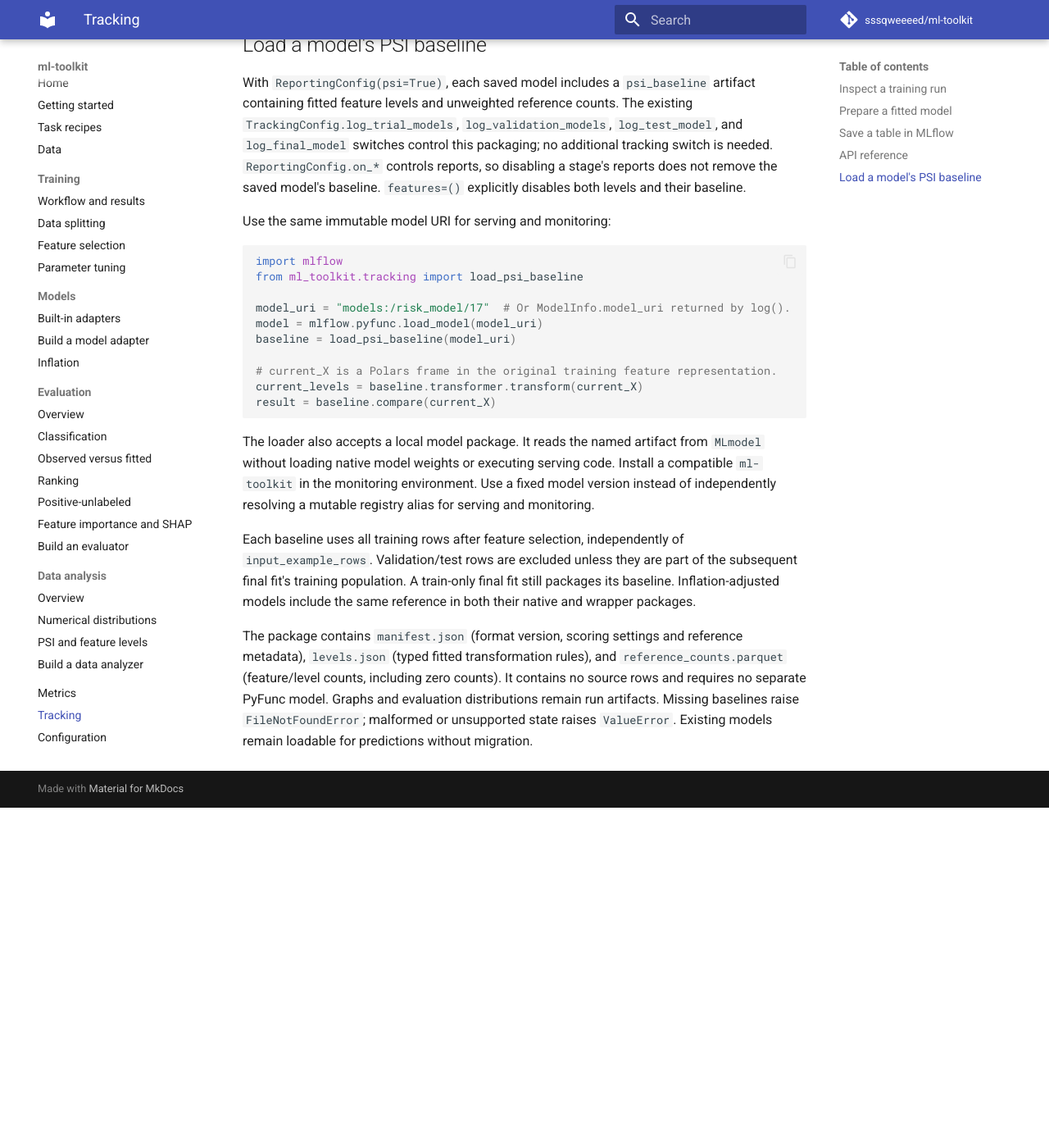
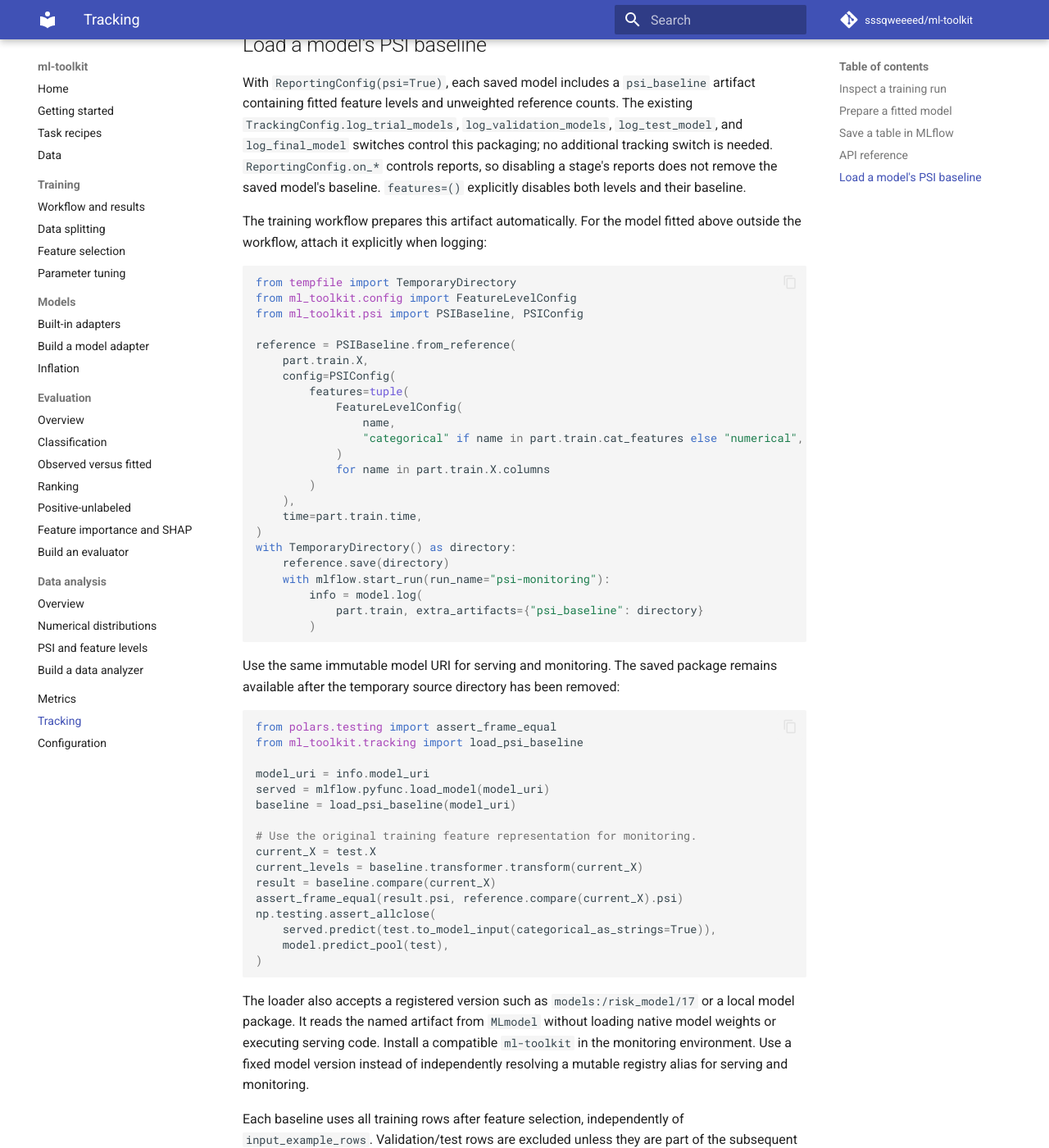
Before and after one commit to sssqweeeed/ml-toolkit, an MkDocs documentation site: the page built from docs/api/tracking.md, in a window 1280 px wide and 1400 px high, scrolled down 3213 px. Shown: the whole window at 82% size. Built offline with MkDocs 1.6.1 and Material for MkDocs 9.7.7, drawn with Linux system fonts in a browser that asks for light colours; comment, search, counter and statistics services are not loaded; the version menu is left out; before the commit the page ends 4198 px from its top, so only the background shows below that.

Commit message:
docs(psi): execute baseline persistence recipes

````diff
--- a/docs/api/tracking.md
+++ b/docs/api/tracking.md
@@ -135,22 +135,63 @@ additional tracking switch is needed. `ReportingConfig.on_*` controls reports,
 so disabling a stage's reports does not remove the saved model's baseline.
 `features=()` explicitly disables both levels and their baseline.
 
-Use the same immutable model URI for serving and monitoring:
+The training workflow prepares this artifact automatically. For the model fitted
+above outside the workflow, attach it explicitly when logging:
+
+<!-- example: tracking-psi-package -->
 
 ```python
-import mlflow
+from tempfile import TemporaryDirectory
+from ml_toolkit.config import FeatureLevelConfig
+from ml_toolkit.psi import PSIBaseline, PSIConfig
+
+reference = PSIBaseline.from_reference(
+    part.train.X,
+    config=PSIConfig(
+        features=tuple(
+            FeatureLevelConfig(
+                name,
+                "categorical" if name in part.train.cat_features else "numerical",
+            )
+            for name in part.train.X.columns
+        )
+    ),
+    time=part.train.time,
+)
+with TemporaryDirectory() as directory:
+    reference.save(directory)
+    with mlflow.start_run(run_name="psi-monitoring"):
+        info = model.log(
+            part.train, extra_artifacts={"psi_baseline": directory}
+        )
+```
+
+Use the same immutable model URI for serving and monitoring. The saved package
+remains available after the temporary source directory has been removed:
+
+<!-- example: tracking-psi-load -->
+
+```python
+from polars.testing import assert_frame_equal
 from ml_toolkit.tracking import load_psi_baseline
 
-model_uri = "models:/risk_model/17"  # Or ModelInfo.model_uri returned by log().
-model = mlflow.pyfunc.load_model(model_uri)
+model_uri = info.model_uri
+served = mlflow.pyfunc.load_model(model_uri)
 baseline = load_psi_baseline(model_uri)
 
-# current_X is a Polars frame in the original training feature representation.
+# Use the original training feature representation for monitoring.
+current_X = test.X
 current_levels = baseline.transformer.transform(current_X)
 result = baseline.compare(current_X)
+assert_frame_equal(result.psi, reference.compare(current_X).psi)
+np.testing.assert_allclose(
+    served.predict(test.to_model_input(categorical_as_strings=True)),
+    model.predict_pool(test),
+)
 ```
 
-The loader also accepts a local model package. It reads the named artifact from
+The loader also accepts a registered version such as `models:/risk_model/17`
+or a local model package. It reads the named artifact from
 `MLmodel` without loading native model weights or executing serving code. Install
 a compatible `ml-toolkit` in the monitoring environment. Use a fixed model
 version instead of independently resolving a mutable registry alias for serving
````
Also changed, not shown: docs/api/psi.md (+15 -8 lines), 1 other file.
